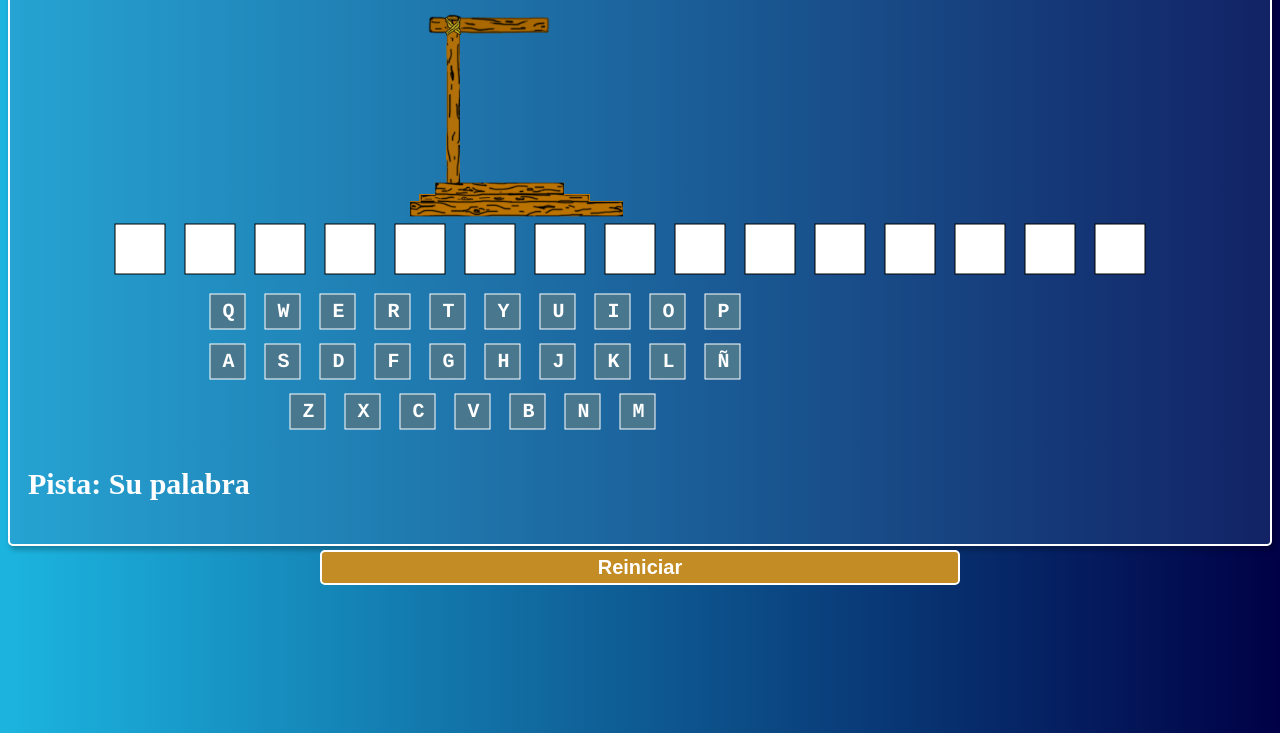
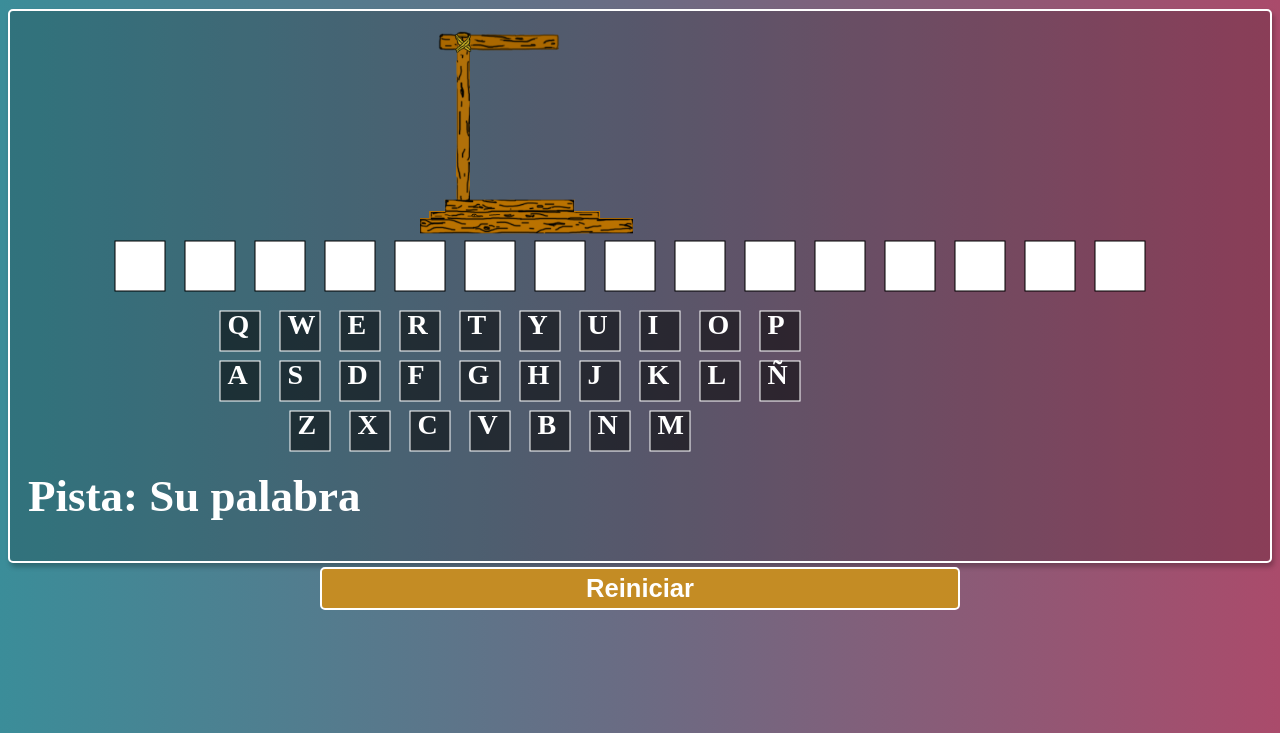
Before and after one commit to bastianburst/hanged, a plain HTML site: page index.html in a window 1280 px wide. Shown: the part 67-800 px from the top of the page. Drawn offline with Linux system fonts and the light colour scheme.

Commit message:
Design improves

```diff
--- a/css/style.css
+++ b/css/style.css
@@ -2,9 +2,9 @@ body{
     width: 100%;
     margin: 0 auto;
     text-align: center;
-    background: #000046;  /* fallback for old browsers */
-    background: -webkit-linear-gradient(to right, #1CB5E0, #000046);  /* Chrome 10-25, Safari 5.1-6 */
-    background: linear-gradient(to right, #1CB5E0, #000046); /* W3C, IE 10+/ Edge, Firefox 16+, Chrome 26+, Opera 12+, Safari 7+ */
+    background: #aa4b6b;  /* fallback for old browsers */
+    background: -webkit-linear-gradient(to right, #3b8d99, #6b6b83, #aa4b6b);  /* Chrome 10-25, Safari 5.1-6 */
+    background: linear-gradient(to right, #3b8d99, #6b6b83, #aa4b6b); /* W3C, IE 10+/ Edge, Firefox 16+, Chrome 26+, Opera 12+, Safari 7+ */
     background-size:cover;
     background-attachment: fixed;
     background-repeat: no-repeat;
@@ -12,10 +12,11 @@ body{
 h3{
     font-family: sans-serif;
     color:white;
+    font-size:1.5em;
 }
 #pantalla{
     border: solid  2px white;
-    background:rgba(66,122,179,0.28);
+    background:rgba(0,0,0,0.18);
     display: inline-block;
     border-radius: 5px;
     box-shadow: 2px 4px 5px rgba(0,0,0,0.25);
@@ -23,7 +24,7 @@ h3{
 #boton{
     background-color:#c48c24;
     color: white;
-    font-size: 20px;
+    font-size: 1.6em;
     text-align: center;
     font-weight: bolder;
     padding: .2em;
--- a/js/main.js
+++ b/js/main.js
@@ -4,11 +4,11 @@ let ctx;
 let canvas;
 let palabra;
 let letras = "QWERTYUIOPASDFGHJKLÑZXCVBNM";
-let colorTecla = "#49788e";
+let colorTecla = "rgba(0,0,0,0.54)";
 let colorMargen = "white";
-let inicioX = 200;
+let inicioX = 210;
 let inicioY = 300;
-let lon = 35;
+let lon = 40;
 let margen = 20;
 let pistaText = "";
 
@@ -26,7 +26,7 @@ let errores = 0;
 palabras_array.push("LAMPARAAMISPIES");
 palabras_array.push("LINAJEESCOGIDO");
 palabras_array.push("PRINCIPEDEPAZ");
-/*Frases estas se mostrarán en el final del juuego ya que viene con espacios*/
+/*Frases estas se mostrarán en el final del juego ya que viene con espacios*/
 frases_array.push("LAMPARA A MIS PIES");
 frases_array.push("LINAJE ESCOGIDO");
 frases_array.push("PRINCIPE DE PAZ");
@@ -64,17 +64,17 @@ function dibujaTecla() {
     ctx.strokeRect(this.x, this.y, this.ancho, this.alto);
 
     ctx.fillStyle = "white";
-    ctx.font = "bold 20px courier";
-    ctx.fillText(this.letra, this.x + this.ancho / 2 - 5, this.y + this.alto / 2 + 5);
+    ctx.font = "bold 28px Nunito";
+    ctx.fillText(this.letra, this.x + this.ancho / 2.6 - 8, this.y + this.alto / 2.6 + 8);
 }
 
 /* Dibua la letra y su caja */
 function dibujaLetraLetra() {
     //console.log('me activé');
-    var w = this.ancho;
-    var h = this.alto;
+    let w = this.ancho;
+    let h = this.alto;
     ctx.fillStyle = "black";
-    ctx.font = "bold 40px Courier";
+    ctx.font = "bold 40px Nunito";
     ctx.fillText(this.letra, this.x + w / 2 - 12, this.y + h / 2 + 14);
 }
 function dibujaCajaLetra() {
@@ -104,7 +104,7 @@ function pistaFunction(frase) {
     }
     // Pintamos la palabra en el canvas , en este ejemplo se pinta arriba a la izquierda //
     ctx.fillStyle = "white";  // Aqui ponemos el color de la letra
-    ctx.font = "bold 30px Nunito";  // aqui ponemos el tipo y tamaño de la letra
+    ctx.font = "bold 45px Nunito";  // aqui ponemos el tipo y tamaño de la letra
     ctx.fillText("Pista: " + pista, 18, 500);  // aqui ponemos la frase en nuestro caso la variable pista , seguido de la posx y posy
 }
 
@@ -171,7 +171,7 @@ function horca(errores) {
     var imagen = new Image();
     imagen.src = "img/ahorcado" + errores + ".png";
     imagen.onload = function () {
-        ctx.drawImage(imagen, 390, 0, 230, 230);
+        ctx.drawImage(imagen, 400, 0, 230, 230);
     }
     /*************************************************
     // Imagen 2 mas pequeña a un lado de la horca //
@@ -241,7 +241,7 @@ function gameOver(errores) {
         ctx.fillText("Lo sentimos, la frase era: ", 110, 280);
     }
     //Aqui pasamos la frase en vez de la palabra que es lo que imprimiremos
-    ctx.font = "bold 80px Nunito";
+    ctx.font = "bold 85px Nunito";
     lon = (canvas.width - (frase.length * 48)) / 2;
     ctx.fillText(frase, lon, 380);
     horca(errores);
```
